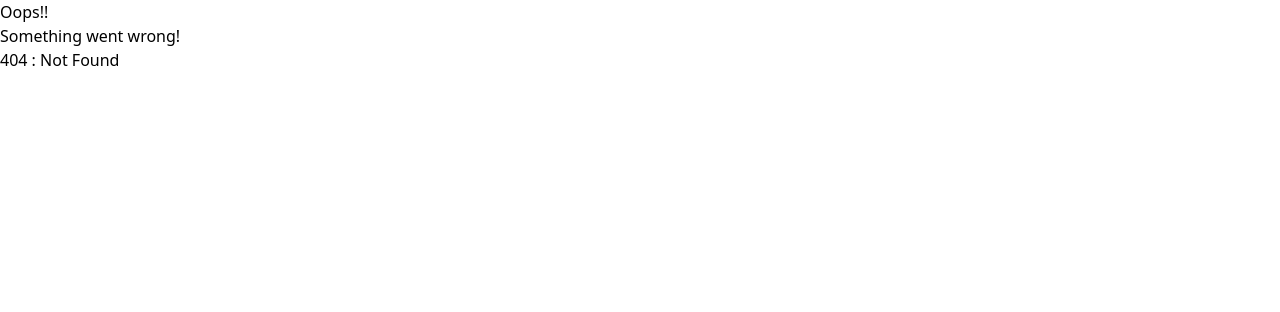
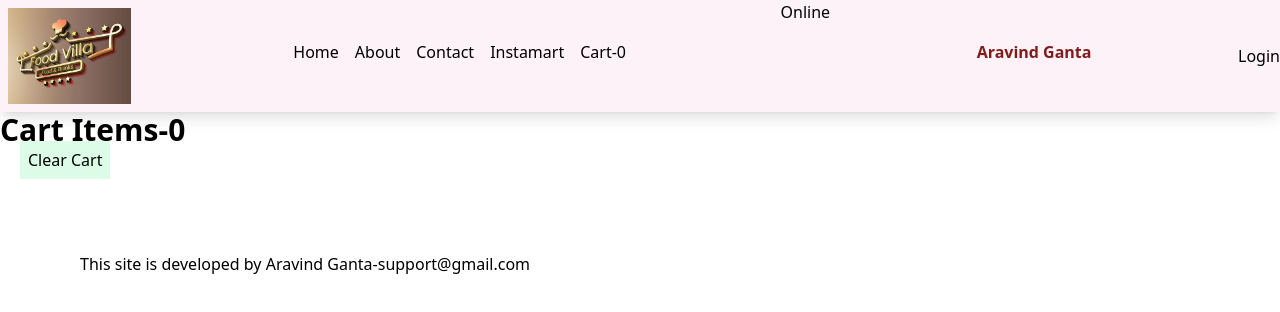
Before and after one commit to aravind-ganta/Hello-React, a React (Vite) app: page /cart in a window 1280 px wide. Before the commit this address had no page. Shown: the top 312 px of the page. Built offline with nearby package versions, Linux system fonts and the light colour scheme.

Commit message:
Redux Tool Kit

```diff
--- a/package.json
+++ b/package.json
@@ -18,8 +18,10 @@
     "tailwindcss": "^3.4.13"
   },
   "dependencies": {
+    "@reduxjs/toolkit": "^2.2.7",
     "react": "^18.3.1",
     "react-dom": "^18.3.1",
+    "react-redux": "^9.1.2",
     "react-router-dom": "^6.26.2"
   },
   "browsersList": [
--- /dev/null
+++ b/src/components/Cart.js
@@ -0,0 +1,23 @@
+import { useDispatch, useSelector } from "react-redux";
+import FoodItem from "./FoodItem";
+import { clearCart } from "../utils/cartSlice";
+const Cart = () => {
+  const cartItems = useSelector((store) => store.cart.items);
+  const dispatch=useDispatch()
+  const handleClearCart=()=>{
+    dispatch(clearCart());
+  }
+  return (
+    <div>
+      <h1 className="font-bold text-3xl">Cart Items-{cartItems.length}</h1>
+      <buton className="bg-green-100 p-2 m-5" onClick={()=>handleClearCart()}>Clear Cart</buton>
+      <div className="flex">
+        {cartItems.map((item) => (
+          <FoodItem key={item.id} {...item} />
+        ))}
+      </div>
+    </div>
+  );
+};
+
+export default Cart;
--- /dev/null
+++ b/src/components/FoodItem.js
@@ -0,0 +1,16 @@
+
+import { IMG_CDN_URL } from "../config";
+
+const FoodItem = ({ name, description, price, imageId }) => {
+  console.log(imageId);
+  return (
+    <div className="w-56 p-2 m-2 shadow-lg hover:bg-white bg-pink-50">
+      <img src={IMG_CDN_URL + imageId} />
+      <h2 className="font-bold text-xl">{name}</h2>
+      <h3>{description}</h3>
+      <h4>Rupees: {price/100}</h4>
+    </div>
+  );
+};
+
+export default FoodItem;
--- a/src/components/Header.js
+++ b/src/components/Header.js
@@ -3,6 +3,7 @@ import Logo from "../assets/img/foodvilla.jpg";
 import { Link } from "react-router-dom";
 import useOnline from "../utils/useOnline";
 import UserContext from "../utils/UserContext";
+import { useSelector } from "react-redux";
 const authenticateUser = () => {
   return true;
 };
@@ -21,9 +22,10 @@ export const Title = () => (
 const Header = () => {
   const [isLogIn, setIsLogIn] = useState(false);
   // const [title, setTitle] = useState("Food Villa");
-  const isOnline=useOnline();
-  const {user}=useContext(UserContext);
-  // console.log("rendered");
+  const isOnline = useOnline();
+  const { user } = useContext(UserContext);
+  const cartItems = useSelector((store) => store.cart.items);
+  console.log(cartItems);
   return (
     <div className="flex justify-between bg-pink-50 shadow-lg">
       <Title />
@@ -40,13 +42,15 @@ const Header = () => {
           <Link to="/contact">
             <li className="px-2">Contact</li>
           </Link>
-          <li className="px-2">Cart</li>
           <Link to="/instamart">
             <li className="px-2">Instamart</li>
           </Link>
+          <Link to="/cart">
+          <li className="px-2">Cart-{cartItems.length}</li>
+          </Link>
         </ul>
       </div>
-      <h1>{isOnline?"Online":"Offline"}</h1>
+      <h1>{isOnline ? "Online" : "Offline"}</h1>
       <h1 className="p-10 font-bold text-red-900">{user.name}</h1>
       {
         //JS Expressions & not Statements
--- a/src/components/RestaurantMenu.js
+++ b/src/components/RestaurantMenu.js
@@ -3,16 +3,20 @@ import { useParams } from "react-router-dom";
 import { IMG_CDN_URL } from "../config";
 import Shimmer from "./Shimmer";
 import useRestaurant from "../utils/useRestaurant";
+import { addItem } from "../utils/cartSlice";
+import { useDispatch } from "react-redux";
 
 const RestaurantMenu = () => {
   const { id } = useParams();
-  console.log(useRestaurant(id));
   const {restaurant, menu} = useRestaurant(id);
-
+  const dispatch= useDispatch();
+  const addFoodItem=(item)=>{
+    dispatch(addItem(item.card.info));
+  }
   return !restaurant ? (
     <Shimmer />
   ) : (
-    <div className="menu">
+    <div className="flex">
       <div>
         <h1>Restaurant id: {id}</h1>
         <h2>{restaurant.name}</h2>
@@ -22,11 +26,11 @@ const RestaurantMenu = () => {
         <h3>{restaurant.avgRating} stars</h3>
         <h3>{restaurant.costForTwoMsg}</h3>
       </div>
-      <div>
+      <div className="p-5">
         <h1>Menu</h1>
         <ul>
           {Object.values(menu).map((item) => (
-            <li key={item.card.info.id}>{item.card.info.name}</li>
+            <li key={item.card.info.id}>{item.card.info.name}- <button className="p-1 bg-green-50" onClick={()=>addFoodItem(item)}>Add</button></li>
           ))}
         </ul>
       </div>
--- /dev/null
+++ b/src/utils/cartSlice.js
@@ -0,0 +1,33 @@
+import { createSlice } from "@reduxjs/toolkit";
+
+const cartSlice = createSlice({
+  name: "cart",
+  initialState: {
+    items: [],
+  },
+  reducers: {
+    addItem: (state, action) => {
+      state.items.push(action.payload);
+    },
+    removeItem: (state, action) => {
+      state.items.pop();
+    },
+    clearCart: (state) => {
+      state.items = [];
+    },
+  },
+});
+
+/**
+ * cartSlice={
+ *      actions:{
+ *          addItem,
+ *          removeItem,
+ *          clearCart
+ *      },
+ *      reducer: reducers
+ * }
+ */
+export const { addItem, removeItem, clearCart } = cartSlice.actions;
+
+export default cartSlice.reducer;
--- /dev/null
+++ b/src/utils/store.js
@@ -0,0 +1,40 @@
+import { configureStore } from "@reduxjs/toolkit";
+import cartSlice from "./cartSlice";
+
+const store = configureStore({
+    reducer:{
+        cart:cartSlice,
+    },
+});
+
+export default store;
+
+
+
+/**
+ * Create Store
+ *   -configureStore()- RTK
+ *
+ * Provide my store to app
+ *   - <Provider store= {store}> - react-redux
+ *
+ * Slice
+ *    -createSlice({
+ *      name:"",
+ *      initialState:
+ *      reducers:{
+ *          addItem: (state, action)=> {state= action.payload}
+ *    }
+ * }) - RTK
+ *
+ * export const {addItem, removeItem}=cartSlice.actions;
+ * exprt default cartSlice.reducer;
+ *
+ * Put that slice into Store
+ *    {
+ * reducer:{
+ *  cart:cartSlice,
+ *  user:userSlice
+ *  }
+ * }
+ */
```
Also changed, not shown: src/App.js (+9 -0 lines), 1 other file (tests, documents, lock files or other folders).
